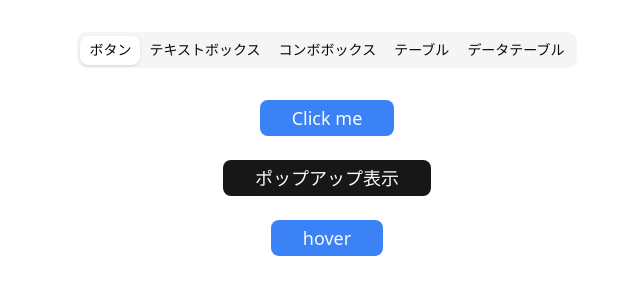
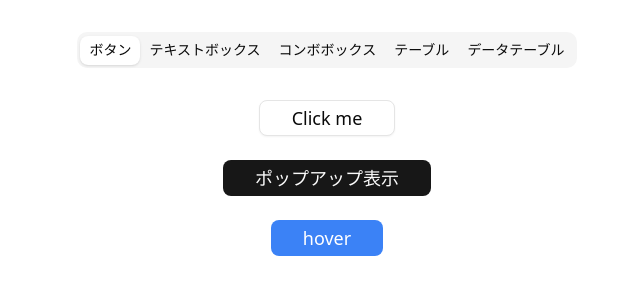
Before and after one commit to Tetra360/Electron-Dev, a React (Vite) app: page / in a window 1280 px wide. Shown: the top 300 px of the page, without its empty margins (313-953 px from the left). Built offline with nearby package versions, Linux system fonts and the light colour scheme.

Commit message:
カスタムボタンのvariants追加

```diff
--- a/src/components/ButtonTab.tsx
+++ b/src/components/ButtonTab.tsx
@@ -6,7 +6,7 @@ const ButtonTab = () => {
   const [open, setOpen] = useState(false);
   return (
     <div className="flex flex-col items-center gap-6">
-      <Button className="px-8 py-4 text-lg bg-[var(--theme-color)] hover:bg-[var(--theme-color-hover)]">
+      <Button variant="outline" className="px-8 py-4 text-lg">
         Click me
       </Button>
       <Button onClick={() => setOpen(true)} className="px-8 py-4 text-lg">
@@ -25,7 +25,7 @@ const ButtonTab = () => {
       <TooltipProvider>
         <Tooltip>
           <TooltipTrigger>
-            <Button className="px-8 py-4 text-lg bg-[var(--theme-color)] hover:bg-[var(--theme-color-hover)]">
+            <Button variant="theme" className="px-8 py-4 text-lg">
               hover
             </Button>
           </TooltipTrigger>
--- a/src/components/ui/button.tsx
+++ b/src/components/ui/button.tsx
@@ -1,8 +1,8 @@
-import * as React from "react"
-import { Slot } from "@radix-ui/react-slot"
-import { cva, type VariantProps } from "class-variance-authority"
+import { Slot } from "@radix-ui/react-slot";
+import { cva, type VariantProps } from "class-variance-authority";
+import * as React from "react";
 
-import { cn } from "@/lib/utils"
+import { cn } from "@/lib/utils";
 
 const buttonVariants = cva(
   "inline-flex items-center justify-center gap-2 whitespace-nowrap rounded-md text-sm font-medium transition-all disabled:pointer-events-none disabled:opacity-50 [&_svg]:pointer-events-none [&_svg:not([class*='size-'])]:size-4 shrink-0 [&_svg]:shrink-0 outline-none focus-visible:border-ring focus-visible:ring-ring/50 focus-visible:ring-[3px] aria-invalid:ring-destructive/20 dark:aria-invalid:ring-destructive/40 aria-invalid:border-destructive",
@@ -14,11 +14,12 @@ const buttonVariants = cva(
           "bg-destructive text-white hover:bg-destructive/90 focus-visible:ring-destructive/20 dark:focus-visible:ring-destructive/40 dark:bg-destructive/60",
         outline:
           "border bg-background shadow-xs hover:bg-accent hover:text-accent-foreground dark:bg-input/30 dark:border-input dark:hover:bg-input/50",
-        secondary:
-          "bg-secondary text-secondary-foreground hover:bg-secondary/80",
-        ghost:
-          "hover:bg-accent hover:text-accent-foreground dark:hover:bg-accent/50",
+        secondary: "bg-secondary text-secondary-foreground hover:bg-secondary/80",
+        ghost: "hover:bg-accent hover:text-accent-foreground dark:hover:bg-accent/50",
         link: "text-primary underline-offset-4 hover:underline",
+        theme: "bg-[var(--theme-color)] hover:bg-[var(--theme-color-hover)] text-white",
+        "theme-outline":
+          "border-2 border-[var(--theme-color)] text-[var(--theme-color)] bg-transparent hover:bg-[var(--theme-color)] hover:text-white hover:border-[var(--theme-color-hover)]",
       },
       size: {
         default: "h-9 px-4 py-2 has-[>svg]:px-3",
@@ -32,7 +33,7 @@ const buttonVariants = cva(
       size: "default",
     },
   }
-)
+);
 
 function Button({
   className,
@@ -42,9 +43,9 @@ function Button({
   ...props
 }: React.ComponentProps<"button"> &
   VariantProps<typeof buttonVariants> & {
-    asChild?: boolean
+    asChild?: boolean;
   }) {
-  const Comp = asChild ? Slot : "button"
+  const Comp = asChild ? Slot : "button";
 
   return (
     <Comp
@@ -52,7 +53,7 @@ function Button({
       className={cn(buttonVariants({ variant, size, className }))}
       {...props}
     />
-  )
+  );
 }
 
-export { Button, buttonVariants }
+export { Button, buttonVariants };
```
